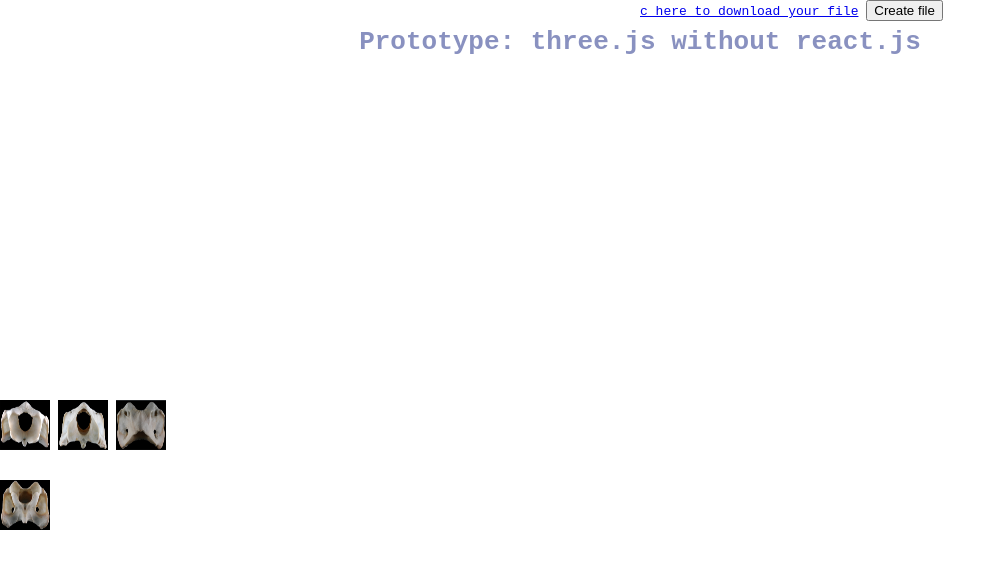
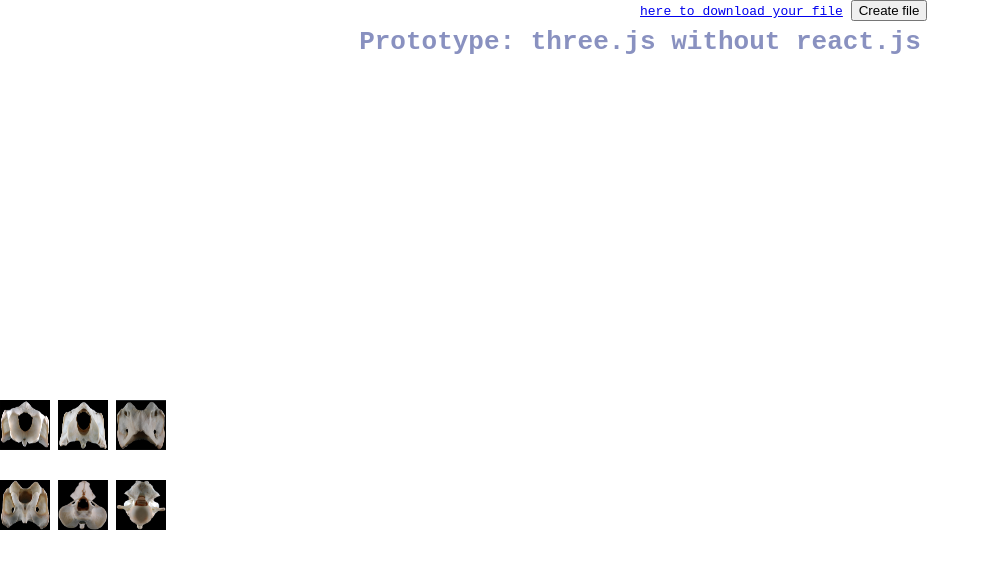
Before and after one commit to YoneMoreno/protoype-canvas, a plain HTML site: page my_nrrd_work.html in a window 1280 px wide. Shown: the top 568 px of the page, without its empty margins (0-1006 px from the left). Drawn offline with nearby package versions, Linux system fonts and the light colour scheme; no server answers.

Commit message:
Add second row

```diff
--- a/my_nrrd_work.html
+++ b/my_nrrd_work.html
@@ -33,15 +33,23 @@
 <div class="row">
 
     <div class="left">
-        <a href="my_nrrd_work.html?originalImgPath=models/nrrd/columna01.nrrd&segmentedImgPath=models/nrrd/columnasegmentado01.nrrd"><img src="models/png/columna01.PNG" width="50px" height="50px"/></a>
-        <a href="my_nrrd_work.html?originalImgPath=models/nrrd/columna02.nrrd&segmentedImgPath=models/nrrd/columnasegmentado02.nrrd"><img src="models/png/columna02.png" width="50px" height="50px"/></a>
-        <a href="my_nrrd_work.html?originalImgPath=models/nrrd/columna03.nrrd&segmentedImgPath=models/nrrd/columnasegmentado03.nrrd"><img src="models/png/columna03.png" width="50px" height="50px"/></a>
+        <a href="my_nrrd_work.html?originalImgPath=models/nrrd/columna01.nrrd&segmentedImgPath=models/nrrd/columnasegmentado01.nrrd"><img
+                src="models/png/columna01.PNG" width="50px" height="50px"/></a>
+        <a href="my_nrrd_work.html?originalImgPath=models/nrrd/columna02.nrrd&segmentedImgPath=models/nrrd/columnasegmentado02.nrrd"><img
+                src="models/png/columna02.png" width="50px" height="50px"/></a>
+        <a href="my_nrrd_work.html?originalImgPath=models/nrrd/columna03.nrrd&segmentedImgPath=models/nrrd/columnasegmentado03.nrrd"><img
+                src="models/png/columna03.png" width="50px" height="50px"/></a>
     </div>
     <div class="leftSecondRow">
-        <a href="my_nrrd_work.html?originalImgPath=models/nrrd/columna04.nrrd&segmentedImgPath=models/nrrd/columnasegmentado04.nrrd"><img src="models/png/columna04.png" width="50px" height="50px"/></a>
+        <a href="my_nrrd_work.html?originalImgPath=models/nrrd/columna04.nrrd&segmentedImgPath=models/nrrd/columnasegmentado04.nrrd"><img
+                src="models/png/columna04.png" width="50px" height="50px"/></a>
+        <a href="my_nrrd_work.html?originalImgPath=models/nrrd/columna05.nrrd&segmentedImgPath=models/nrrd/columnasegmentado05.nrrd"><img
+                src="models/png/columna05.png" width="50px" height="50px"/></a>
+        <a href="my_nrrd_work.html?originalImgPath=models/nrrd/columna06.nrrd&segmentedImgPath=models/nrrd/columnasegmentado06.nrrd"><img
+                src="models/png/columna06.png" width="50px" height="50px"/></a>
     </div>
 
-    <a href="" id="a">c
+    <a href="" id="a">
         here to download your file</a>
     <button onclick="download('file text', 'atlasJson.txt', 'text/plain')">Create file</button>
     <div class="column" id="original">
```
Also changed, not shown: models/png/columna05.PNG (added), models/png/columna06.PNG (added), 4 other files.
